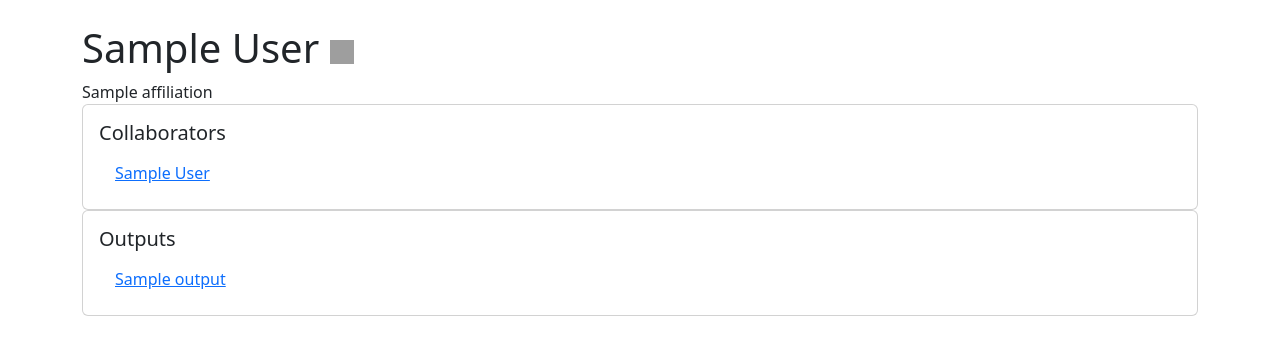
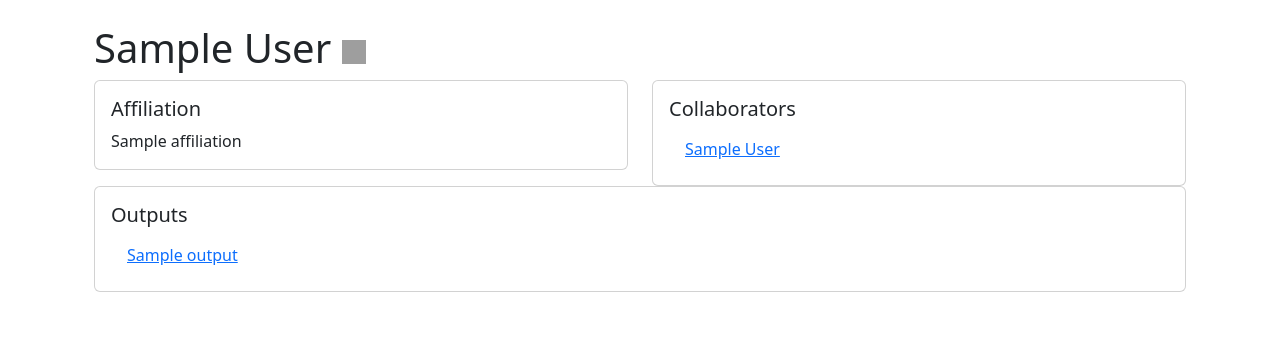
Before and after one commit to ClimateCompatibleGrowth/research_index, a Flask app: template app/templates/author.html in a window 1280 px wide. Shown: the part 73-428 px from the top of the page. Run offline with Flask 3, Linux system fonts and the light colour scheme; the template is opened without the code that fills it: most values are stand-ins (such as "Sample title", 1, 10 or a date in 2020); grey boxes are pictures that could not be loaded.

Commit message:
Update author template to use columns

```diff
--- a/app/templates/author.html
+++ b/app/templates/author.html
@@ -1,6 +1,10 @@
 {% extends "base.html" %}
 
 {% block content %}
+
+<div class="container">
+    <div class="row">
+        <div class="column">
             <h1>{{ author.first_name }} {{ author.last_name }}
             {% if author.orcid %}
             <a href="{{ author.orcid }}">
@@ -8,7 +12,24 @@
                 </a>
             {% endif %}
             </h1>
-    {% if author.affiliation %}{{ author.affiliation }}{% endif %}
+        </div>
+    </div>
+
+    <div class="row">
+
+        <div class="col">
+            <!-- Affiliation -->
+            {% if author.affiliation %}
+            <div class="card">
+                <div class="card-body">
+                    <h5 class="card-title">Affiliation</h5>
+                        {{ author.affiliation }}
+                </div>
+            </div>
+            {% endif %}
+        </div>
+
+        <div class="col">
             <!-- Collaborators: -->
             {% if author.collaborators %}
             <div class="card">
@@ -21,7 +42,12 @@
                     </ul>
                 </div></div>
                 {% endif %}
+            </div>
+        </div>
 
+        <div class="row">
+
+        <div class="col">
             {% if author.outputs %}
             <div class="card">
                 <div class="card-body">
@@ -34,4 +60,9 @@
                 </div>
             </div>
             {% endif %}
+        </div>
+    </div>
+    </div>
+
+
 {% endblock %}
```
Lines whose indentation alone changed are shown as unchanged.
